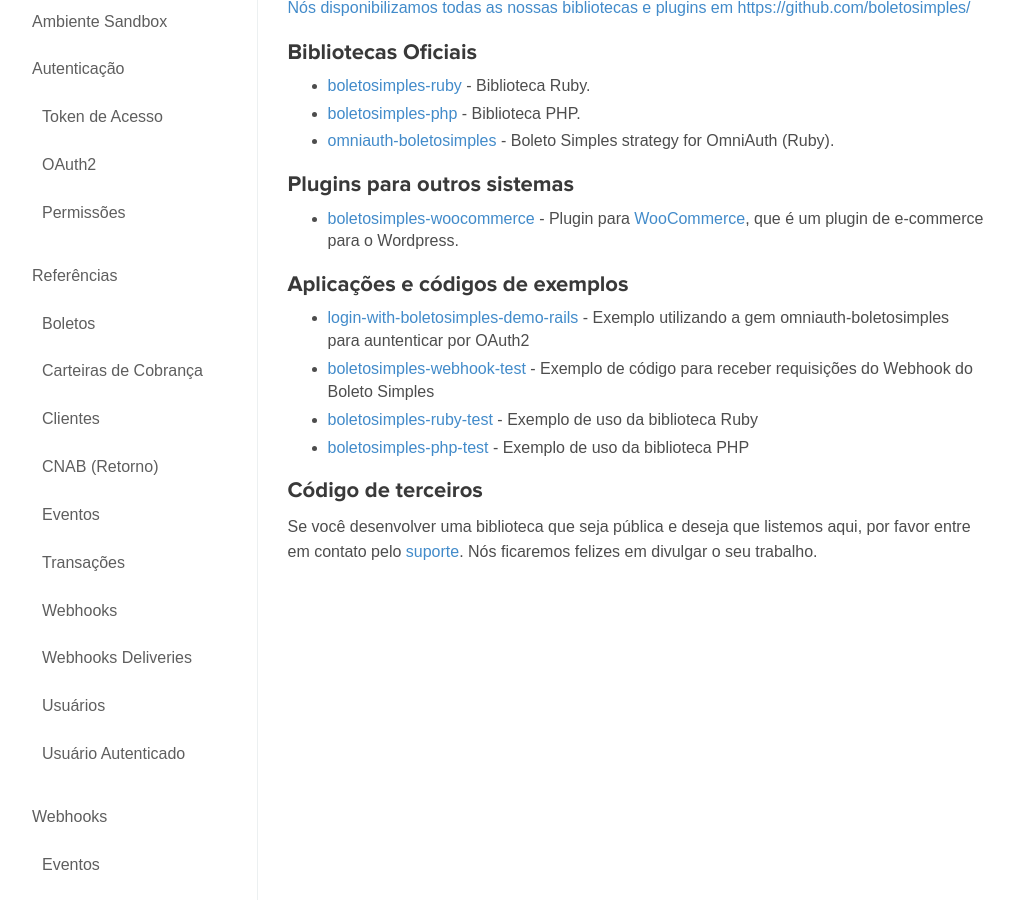
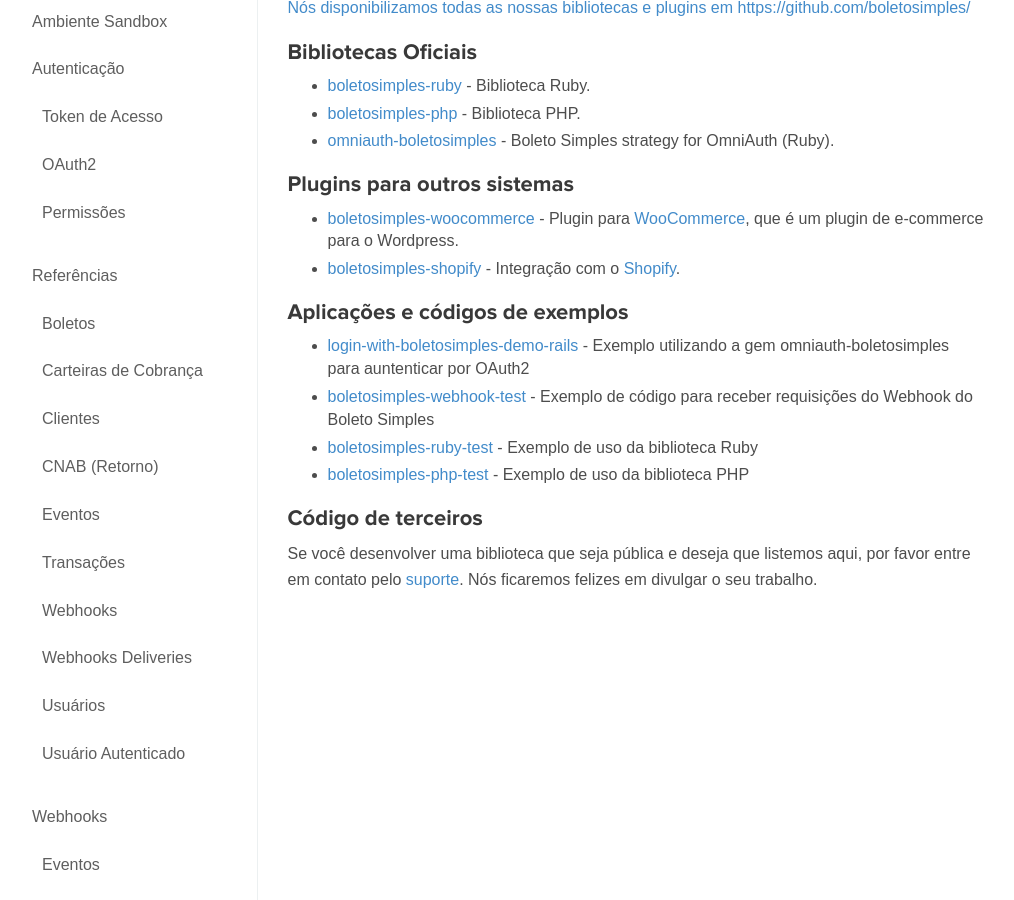
Before and after one commit to BoletoSimples/boletosimples-docs, a Jekyll site: the page built from libraries.md, in a window 1280 px wide and 900 px high, scrolled down 401 px. Shown: the whole window, without its empty margins (135-1149 px from the left). Built offline with Jekyll 4.4.1, drawn with Linux system fonts in a browser that asks for light colours.

Commit message:
add shopify

```diff
--- a/libraries.md
+++ b/libraries.md
@@ -23,6 +23,7 @@ Note que se você está usando autenticação OAuth2,
 ### Plugins para outros sistemas
 
 *   [boletosimples-woocommerce](https://github.com/BoletoSimples/boletosimples-woocommerce) - Plugin para [WooCommerce](http://www.woothemes.com/woocommerce/), que é um plugin de e-commerce para o Wordpress.
+*   [boletosimples-shopify](http://shopify.boletosimples.com.br) - Integração com o [Shopify](http://pt.shopify.com).
 
 ### Aplicações e códigos de exemplos
 
```
